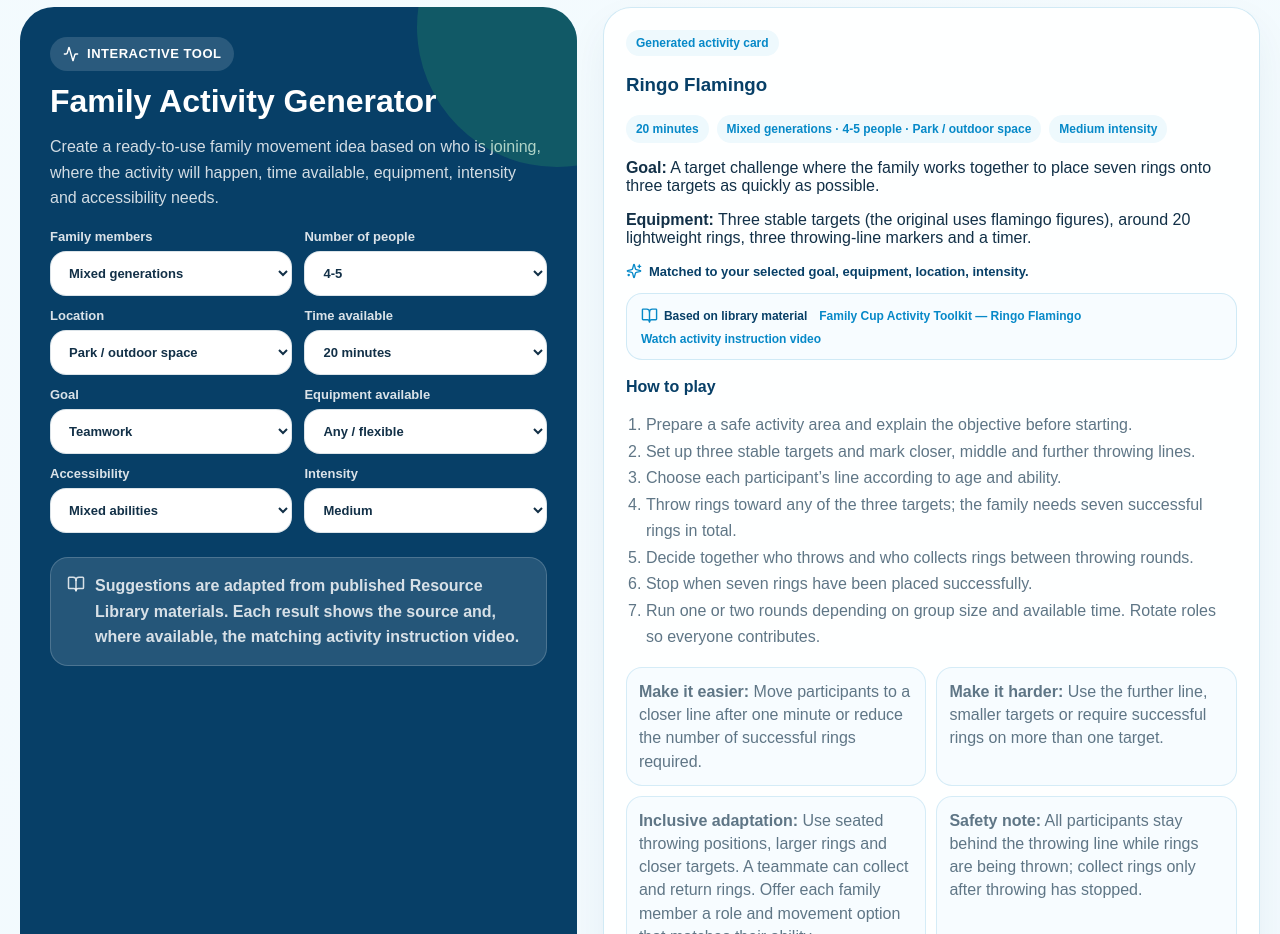
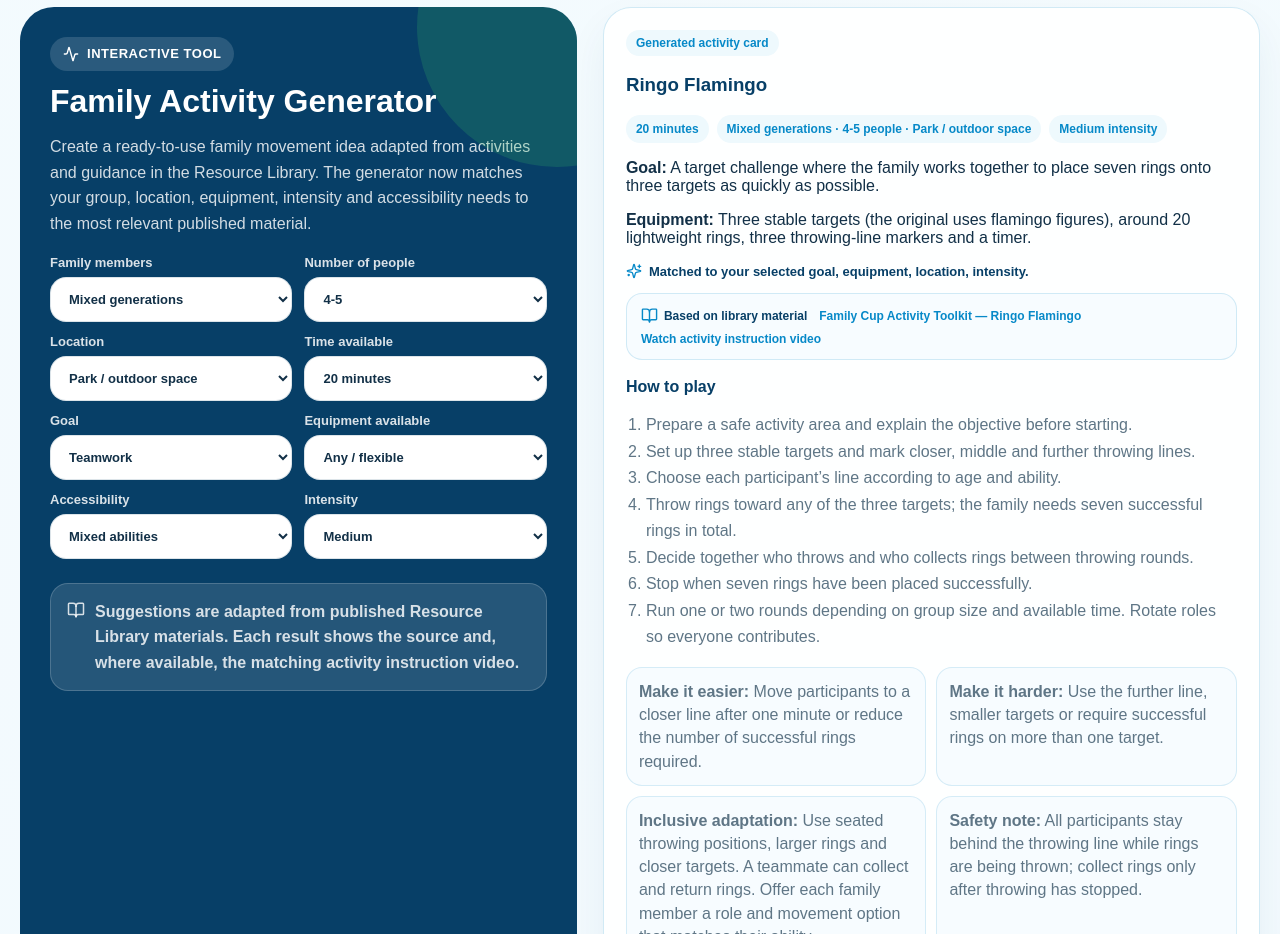
Before and after one commit to ronaldsrezais-cpu/knowledge-hub, a Next.js app: page / in a window 1280 px wide. Shown: the part 2760-3694 px from the top of the page. Built offline with nearby package versions, Linux system fonts and the light colour scheme.

Commit message:
Clarify generator sourcing and printed activity cards

```diff
--- a/app/page.tsx
+++ b/app/page.tsx
@@ -219,7 +219,7 @@ export default function Page() {
       <p><strong>Inclusive adaptation:</strong> ${escapeHtml(activity.adaptation)}</p>
       <p><strong>Safety note:</strong> ${escapeHtml(activity.safety)}</p>
     </div>
-    <p class="source">Generated based on materials available in the Resource Library.</p>
+    <p class="source"><strong>Based on Resource Library material:</strong> ${escapeHtml(activity.sourceTitle)}${activity.videoUrl ? ' · Matching activity instruction video available online.' : ''}</p>
   </article>
   <script>
     window.onload = () => {
@@ -420,7 +420,7 @@ export default function Page() {
           <div className="panel">
             <span className="kicker light"><Activity size={16}/> Interactive tool</span>
             <h3>Family Activity Generator</h3>
-            <p>Create a ready-to-use family movement idea based on who is joining, where the activity will happen, time available, equipment, intensity and accessibility needs.</p>
+            <p>Create a ready-to-use family movement idea adapted from activities and guidance in the Resource Library. The generator now matches your group, location, equipment, intensity and accessibility needs to the most relevant published material.</p>
             <div className="formgrid advanced-form">
               <label>Family members<select value={members} onChange={e => { setMembers(e.target.value); setIdeaIndex(0); }}><option>Mixed generations</option><option>Children 3-6</option><option>Children 7-12</option><option>Teenagers</option><option>Parents + children</option><option>Parents + grandparents</option><option>Full family group</option><option>School/preschool group</option><option>Community group</option></select></label>
               <label>Number of people<select value={people} onChange={e => { setPeople(e.target.value); setIdeaIndex(0); }}><option>2</option><option>2-3</option><option>3-4</option><option>4-5</option><option>6-8</option><option>9-12</option><option>12+</option></select></label>
```
